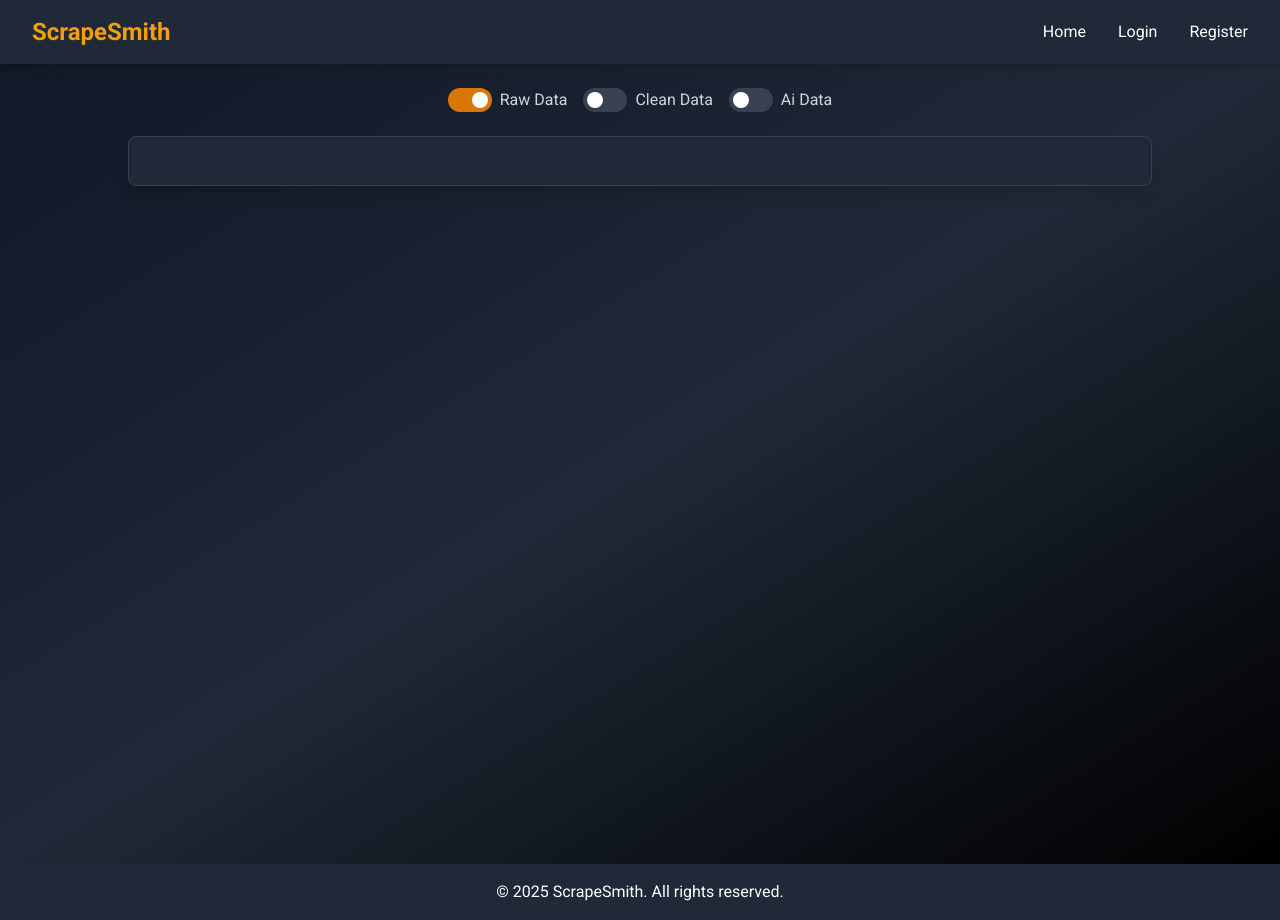
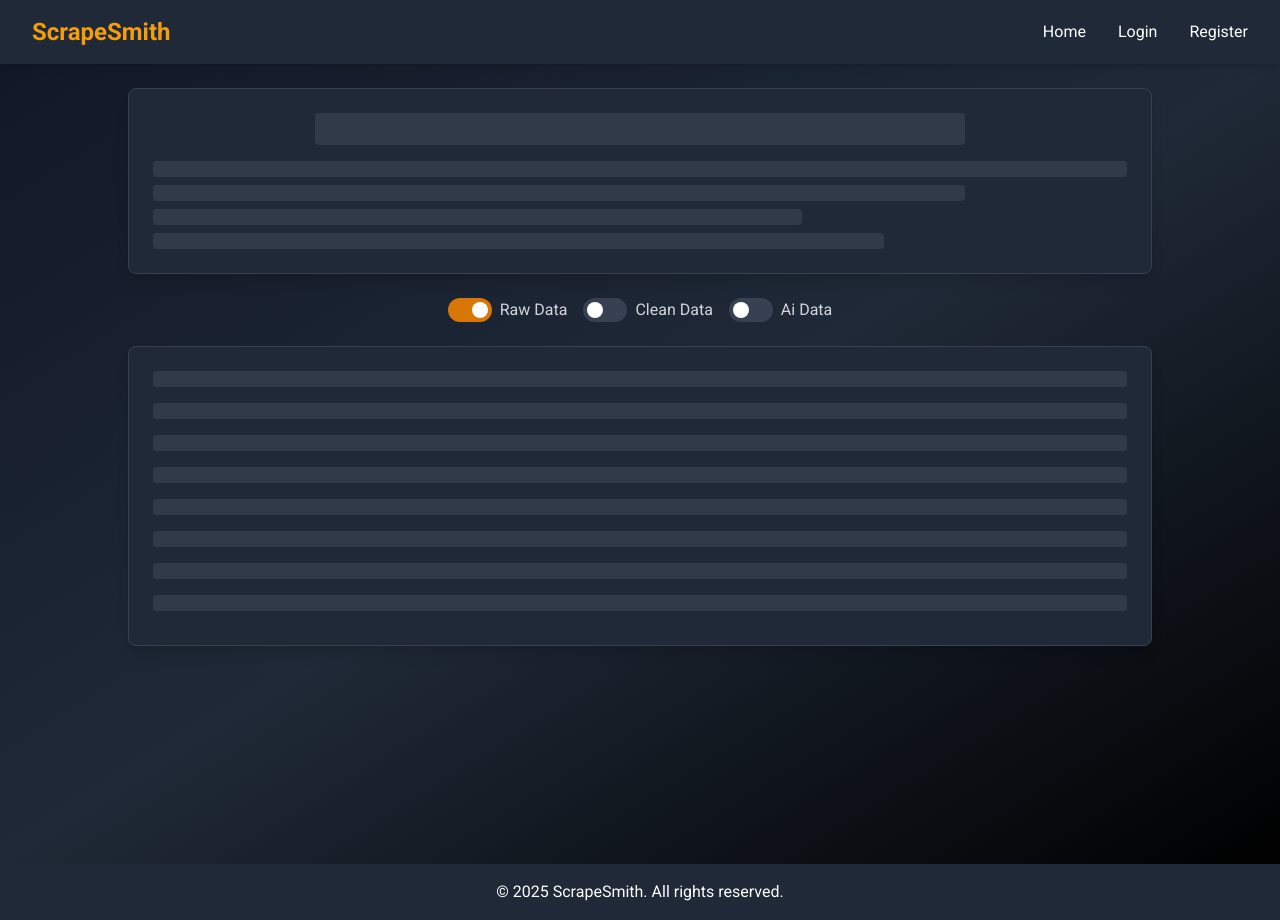
Before and after one commit to SpursFan21/ScrapeSmith-Frontend, a Next.js app in the folder frontend/: page /dashboard/completed-jobs/order-details/1 in a window 1280 px wide. Built offline with nearby package versions, Linux system fonts and the light colour scheme.

Commit message:
updating for displaying jobs an job details

```diff
--- a/frontend/src/app/dashboard/completed-jobs/order-details/[orderId]/page.tsx
+++ b/frontend/src/app/dashboard/completed-jobs/order-details/[orderId]/page.tsx
@@ -1,4 +1,5 @@
 //Frontend\frontend\src\app\dashboard\completed-jobs\order-details\[orderId]\page.tsx
+
 'use client';
 
 import { useState, useEffect } from 'react';
@@ -16,67 +17,58 @@ interface OrderMeta {
   custom_script?: string;
 }
 
-interface RawData {
-  data: string;
-}
-
-interface CleanData {
-  cleaned_data: string;
-}
-
-interface AIAnalysis {
-  analysis_data: string;
-}
-
-
 export default function OrderDetailsPage() {
   const { orderId } = useParams();
   const [orderData, setOrderData] = useState<OrderMeta | null>(null);
-  const [rawData, setRawData] = useState<RawData | null>(null);
-  const [cleanData, setCleanData] = useState<CleanData | null>(null);
-  const [aiAnalysis, setAiAnalysis] = useState<AIAnalysis | null>(null);
+  const [rawData, setRawData] = useState<string>('');
+  const [cleanData, setCleanData] = useState<string>('');
+  const [aiAnalysis, setAiAnalysis] = useState<string>('');
   const [view, setView] = useState<'raw' | 'clean' | 'ai'>('raw');
+  const [loading, setLoading] = useState(true);
   const accessToken = useSelector((state: RootState) => state.auth.accessToken);
 
   useEffect(() => {
     if (!accessToken) return;
 
-    const fetchOrderData = async () => {
+    const fetchFullOrder = async () => {
+      setLoading(true);
       try {
-        const [orderRes, rawRes, cleanRes, aiRes] = await Promise.all([
-          axios.get(`http://localhost:8000/users/orders/${orderId}`, {
+        const res = await axios.get(`http://localhost:8000/users/order-details/${orderId}`, {
           headers: { Authorization: `Bearer ${accessToken}` },
-          }),
-          axios.get(`http://localhost:8000/users/scraped-order/${orderId}`, {
-            headers: { Authorization: `Bearer ${accessToken}` },
-          }),
-          axios.get(`http://localhost:8000/users/cleaned-order/${orderId}`, {
-            headers: { Authorization: `Bearer ${accessToken}` },
-          }),
-          axios.get(`http://localhost:8000/users/ai-analysis/${orderId}`, {
-            headers: { Authorization: `Bearer ${accessToken}` },
-          }),
-        ]);
+        });
 
-        setOrderData(orderRes.data);
-        setRawData(rawRes.data);
-        setCleanData(cleanRes.data);
-        setAiAnalysis(aiRes.data);
-      } catch (error) {
-        console.error('Error fetching order details:', error);
+        const { order, raw_data, clean_data, ai_analysis } = res.data;
+
+        setOrderData(order);
+        setRawData(raw_data || '');
+        setCleanData(clean_data || '');
+        setAiAnalysis(ai_analysis || '');
+      } catch (err) {
+        console.error('Failed to fetch order details:', err);
+      } finally {
+        setLoading(false);
       }
     };
 
-    fetchOrderData();
+    fetchFullOrder();
   }, [orderId, accessToken]);
-
 
   return (
     <div className="min-h-screen bg-gradient-to-br from-gray-900 via-gray-800 to-black text-gray-100 p-6">
       <div className="max-w-5xl mx-auto">
-        {/* Order Metadata */}
-        {orderData && (
+
+        {/* Skeleton or Loaded Order Metadata */}
         <div className="bg-gray-800 p-6 rounded-lg shadow-lg border border-gray-700 mb-6 text-center">
+          {loading ? (
+            <>
+              <div className="h-8 w-2/3 mx-auto bg-gray-700 rounded animate-pulse mb-4" />
+              <div className="h-4 w-full bg-gray-700 rounded animate-pulse mb-2" />
+              <div className="h-4 w-5/6 bg-gray-700 rounded animate-pulse mb-2" />
+              <div className="h-4 w-4/6 bg-gray-700 rounded animate-pulse mb-2" />
+              <div className="h-4 w-3/4 bg-gray-700 rounded animate-pulse" />
+            </>
+          ) : orderData && (
+            <>
               <h1 className="text-3xl font-bold text-amber-500 mb-4">Order Details</h1>
               <p><span className="font-semibold text-gray-400">Order ID:</span> {orderData.order_id}</p>
               <p><span className="font-semibold text-gray-400">Created At:</span> {new Date(orderData.created_at).toLocaleString()}</p>
@@ -85,8 +77,9 @@ export default function OrderDetailsPage() {
               {orderData.custom_script && (
                 <p><span className="font-semibold text-gray-400">Custom Script:</span> {orderData.custom_script}</p>
               )}
+            </>
+          )}
         </div>
-        )}
 
         {/* Toggle Switches */}
         <div className="flex justify-center space-x-4 mb-6">
@@ -111,22 +104,23 @@ export default function OrderDetailsPage() {
           ))}
         </div>
 
-        {/* Data Display */}
-        <div className="bg-gray-800 p-6 rounded-lg shadow-lg border border-gray-700">
-          {view === 'raw' && rawData && (
-            <pre className="text-gray-300 whitespace-pre-wrap">{JSON.stringify(rawData.data, null, 2)}</pre>
-          )}
-          {view === 'clean' && cleanData && (
-            <pre className="text-gray-300 whitespace-pre-wrap">{cleanData.cleaned_data}</pre>
-          )}
-          {view === 'ai' && (
-            aiAnalysis ? (
-              <pre className="text-gray-300 whitespace-pre-wrap">{aiAnalysis.analysis_data}</pre>
+        {/* Data Display Section */}
+        <div className="bg-gray-800 p-6 rounded-lg shadow-lg border border-gray-700 min-h-[300px]">
+          {loading ? (
+            <div className="space-y-4">
+              {[...Array(8)].map((_, idx) => (
+                <div key={idx} className="h-4 w-full bg-gray-700 animate-pulse rounded" />
+              ))}
+            </div>
+          ) : view === 'raw' ? (
+            <pre className="text-gray-300 whitespace-pre-wrap">{rawData}</pre>
+          ) : view === 'clean' ? (
+            <pre className="text-gray-300 whitespace-pre-wrap">{cleanData}</pre>
+          ) : aiAnalysis ? (
+            <pre className="text-gray-300 whitespace-pre-wrap">{aiAnalysis}</pre>
           ) : (
             <p className="text-gray-400">No AI Analysis data found for this job.</p>
-            )
           )}
-
         </div>
       </div>
     </div>
--- a/frontend/src/app/dashboard/completed-jobs/page.tsx
+++ b/frontend/src/app/dashboard/completed-jobs/page.tsx
@@ -1,4 +1,5 @@
 // Frontend\frontend\src\app\dashboard\completed-jobs\page.tsx
+
 'use client';
 
 import { useEffect, useState } from 'react';
@@ -11,12 +12,12 @@ import clsx from 'clsx';
 import { RootState } from '@/redux/store';
 
 interface Job {
-  order_id: string;
-  user_id: string;
-  created_at: string | Date;
+  orderId: string;
+  userId: string;
+  createdAt: string | Date;
   url: string;
-  analysis_type: string;
-  custom_script?: string;
+  analysisType: string;
+  customScript?: string;
 }
 
 export default function CompletedJobsPage() {
@@ -44,7 +45,15 @@ export default function CompletedJobsPage() {
         });
 
         if (Array.isArray(res.data)) {
-          setJobs(res.data);
+          const normalized = res.data.map((job: any): Job => ({
+            orderId: job.orderId,
+            userId: job.userId,
+            createdAt: job.createdAt,
+            url: job.url,
+            analysisType: job.analysisType,
+            customScript: job.customScript,
+          }));
+          setJobs(normalized);
         } else {
           console.error('Unexpected API response format:', res.data);
           setJobs([]);
@@ -83,7 +92,7 @@ export default function CompletedJobsPage() {
         ) : (
           <ul className="space-y-5 bg-gray-900 p-6 rounded-lg border border-gray-700 shadow-inner">
             {jobs.map((job, index) => {
-              const key = job.order_id || `job-${index}`;
+              const key = job.orderId || `job-${index}`;
               const displayURL = job.url
                 ? job.url.length > 80
                   ? `${job.url.slice(0, 80)}...`
@@ -101,7 +110,10 @@ export default function CompletedJobsPage() {
                 >
                   <li>
                     <div
-                      onClick={() => job.order_id && router.push(`/dashboard/completed-jobs/order-details/${job.order_id}`)}
+                      onClick={() =>
+                        job.orderId &&
+                        router.push(`/dashboard/completed-jobs/order-details/${job.orderId}`)
+                      }
                       className={clsx(
                         'cursor-pointer bg-gradient-to-tr from-gray-800 to-gray-700 border border-gray-600 text-gray-200 p-5 shadow-lg rounded-lg flex flex-col md:flex-row md:justify-between md:items-center hover:border-amber-500 hover:shadow-amber-600/40 transition-all duration-300'
                       )}
@@ -109,7 +121,7 @@ export default function CompletedJobsPage() {
                       <div className="w-full md:w-2/3">
                         <p className="text-sm font-semibold text-amber-400">Order ID</p>
                         <p className="text-sm text-gray-100 break-all">
-                          {job.order_id || 'N/A'}
+                          {job.orderId || 'N/A'}
                         </p>
 
                         <p className="text-sm font-medium text-gray-400 mt-3">URL</p>
@@ -119,7 +131,7 @@ export default function CompletedJobsPage() {
 
                         <p className="text-sm mt-3">
                           <span className="font-medium text-gray-400">Analysis Type:</span>{' '}
-                          <span className="text-amber-500">{job.analysis_type || 'N/A'}</span>
+                          <span className="text-amber-500">{job.analysisType || 'N/A'}</span>
                         </p>
                       </div>
 
@@ -134,7 +146,9 @@ export default function CompletedJobsPage() {
                           }}
                           className={clsx(
                             'inline-flex items-center text-sm hover:underline',
-                            job.url ? 'text-amber-400 hover:text-amber-500' : 'text-gray-500 cursor-not-allowed'
+                            job.url
+                              ? 'text-amber-400 hover:text-amber-500'
+                              : 'text-gray-500 cursor-not-allowed'
                           )}
                         >
                           <ArrowTopRightOnSquareIcon className="w-4 h-4 mr-1" />
@@ -143,8 +157,8 @@ export default function CompletedJobsPage() {
                         {isClient && (
                           <div className="flex items-center justify-end mt-2 text-gray-400 text-sm">
                             <ClockIcon className="w-4 h-4 mr-1" />
-                            {job.created_at
-                              ? new Date(job.created_at).toLocaleString()
+                            {job.createdAt
+                              ? new Date(job.createdAt).toLocaleString()
                               : 'Unknown Date'}
                           </div>
                         )}
```
Lines whose indentation alone changed are shown as unchanged.
